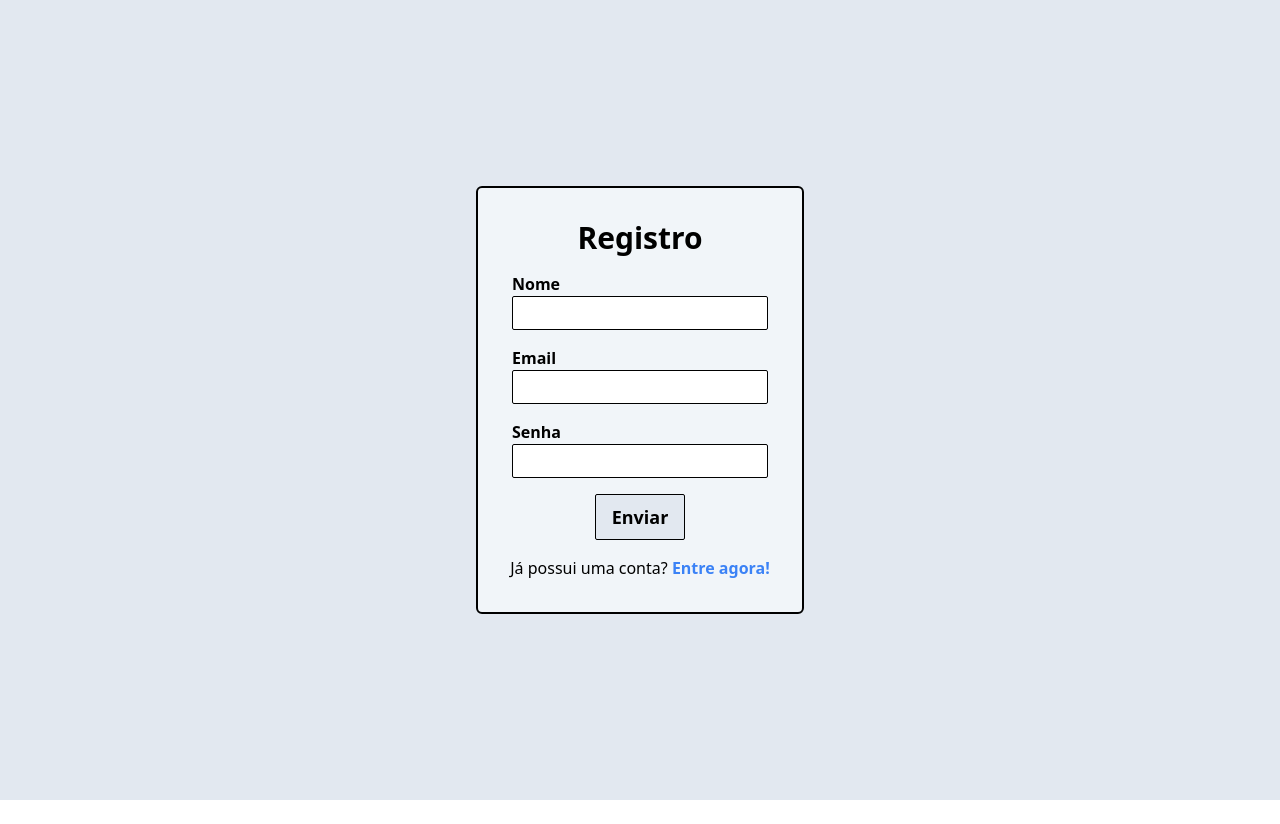
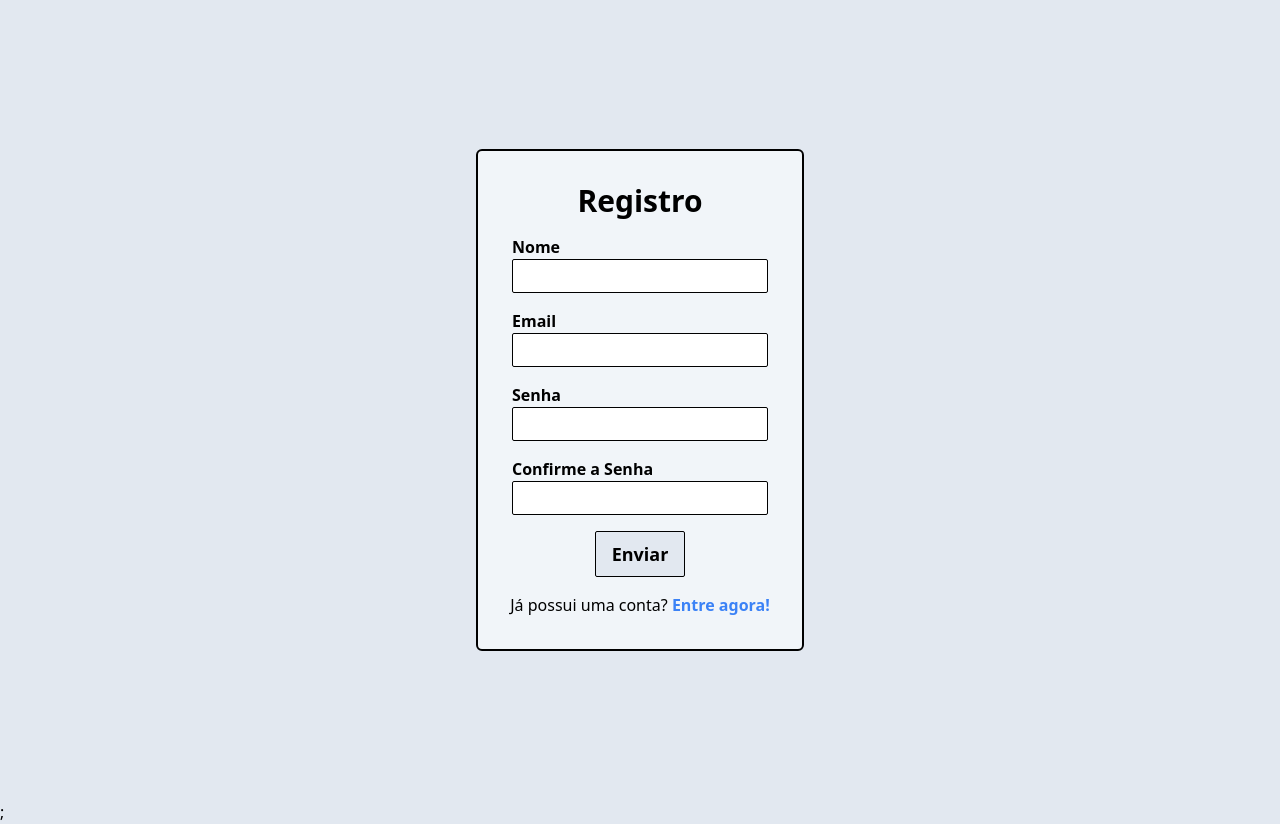
Before and after one commit to mini-niko/cosmus-art, a Next.js app: page /register in a window 1280 px wide. Before the commit the page ends 800 px from the top, so only its background shows below. Built offline with nearby package versions, Linux system fonts and the light colour scheme.

Commit message:
feat: connect `/register` page with `/auth/register` endpoint

```diff
--- a/components/InputText.jsx
+++ b/components/InputText.jsx
@@ -1,14 +1,16 @@
-function InputText({ name, label }) {
+function InputText({ name, label, onChange, disabled }) {
   return (
     <div className="flex flex-col">
-      <label className="font-semibold" for={name}>
+      <label className="font-semibold" htmlFor={name}>
         {label}
       </label>
       <input
-        className="w-64 rounded-sm border border-black p-1"
+        disabled={disabled}
+        className="w-64 disabled:bg-gray-100 rounded-sm border border-black disabled:border-gray-600 p-1"
         type="text"
         id={name}
         name={name}
+        onChange={onChange}
       />
     </div>
   );
--- a/pages/_app.jsx
+++ b/pages/_app.jsx
@@ -1,5 +1,9 @@
 import "styles/global.css";
 
 export default function App({ Component, pageProps }) {
-  return <Component {...pageProps} />;
+  return (
+    <div className="bg-slate-200 min-h-screen">
+      <Component {...pageProps} />;
+    </div>
+  );
 }
--- a/pages/login.jsx
+++ b/pages/login.jsx
@@ -3,7 +3,7 @@ import Link from "next/link";
 
 function login() {
   return (
-    <div className="bg-slate-200 h-screen flex flex-col items-center justify-center">
+    <div className="h-screen flex flex-col items-center justify-center">
       <form className="bg-slate-100 rounded-md border-2 border-black p-8 flex flex-col gap-4 items-center">
         <h1 className="text-3xl font-bold">Login</h1>
         <InputText name="login" label="Nome ou Email" />
--- a/pages/register.jsx
+++ b/pages/register.jsx
@@ -1,20 +1,85 @@
 import InputText from "components/InputText";
 import Link from "next/link";
+import { useRouter } from "next/router";
+import { useState } from "react";
 
 function register() {
+  const [name, setName] = useState();
+  const [email, setEmail] = useState();
+  const [password, setPassword] = useState();
+  const [confirmPassword, setConfirmPassword] = useState();
+
+  const [inputDisable, setInputDisable] = useState(false);
+  const [confirmRegistry, setConfirmRegistry] = useState(false);
+
+  const router = useRouter();
+
+  async function submit(event) {
+    event.preventDefault();
+    setInputDisable(true);
+
+    const body = JSON.stringify({
+      name,
+      email,
+      password,
+      confirm_password: confirmPassword,
+    });
+
+    const response = await fetch(`api/v1/auth/register`, {
+      method: "POST",
+      body,
+    });
+
+    console.log(response.status);
+
+    if (response.status == 201) {
+      setConfirmRegistry(true);
+      setTimeout(() => {
+        router.push("/login");
+      }, 3000);
+    } else setInputDisable(false);
+  }
+
   return (
-    <div className="bg-slate-200 h-screen flex flex-col items-center justify-center">
-      <form className="bg-slate-100 rounded-md border-2 border-black p-8 flex flex-col gap-4 items-center">
+    <div className="h-screen flex flex-col items-center justify-center">
+      <form
+        onSubmit={submit}
+        className="bg-slate-100 rounded-md border-2 border-black p-8 flex flex-col gap-4 items-center"
+      >
         <h1 className="text-3xl font-bold">Registro</h1>
-        <InputText name="login" label="Nome" />
-        <InputText name="email" label="Email" />
-        <InputText name="password" label="Senha" />
+        <InputText
+          disabled={inputDisable}
+          name="login"
+          label="Nome"
+          onChange={(e) => setName(e.target.value)}
+        />
+        <InputText
+          disabled={inputDisable}
+          name="email"
+          label="Email"
+          onChange={(e) => setEmail(e.target.value)}
+        />
+        <InputText
+          disabled={inputDisable}
+          name="password"
+          label="Senha"
+          onChange={(e) => setPassword(e.target.value)}
+        />
+        <InputText
+          disabled={inputDisable}
+          name="confirm_password"
+          label="Confirme a Senha"
+          onChange={(e) => setConfirmPassword(e.target.value)}
+        />
         <input
-          className="bg-slate-200 text-lg font-semibold cursor-pointer rounded-sm border border-black py-2 px-4 hover:bg-slate-300 active:bg-slate-400"
+          disabled={inputDisable}
+          className="bg-slate-200 disabled:bg-gray-300 disabled:text-gray-700 disabled:border-gray-700 text-lg font-semibold enabled:cursor-pointer rounded-sm border border-black py-2 px-4 enabled:hover:bg-slate-300"
           type="submit"
           value="Enviar"
         />
         <span>
+          {!confirmRegistry ? (
+            <>
               Já possui uma conta?{" "}
               <Link
                 className="text-blue-500 font-semibold hover:text-blue-700"
@@ -22,6 +87,10 @@ function register() {
               >
                 Entre agora!
               </Link>
+            </>
+          ) : (
+            "Conta criada! Redirecionando..."
+          )}
         </span>
       </form>
     </div>
```
Lines whose indentation alone changed are shown as unchanged.
